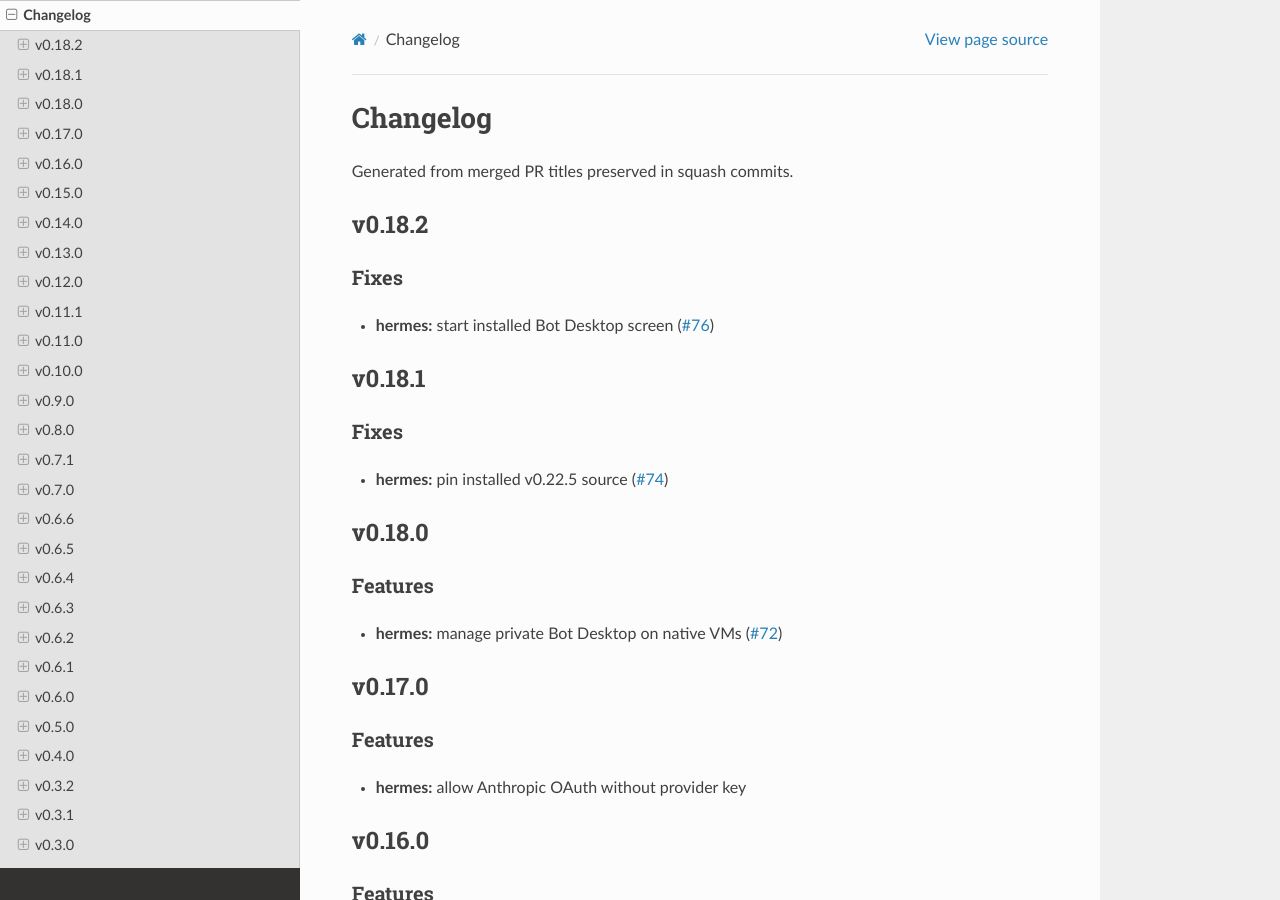
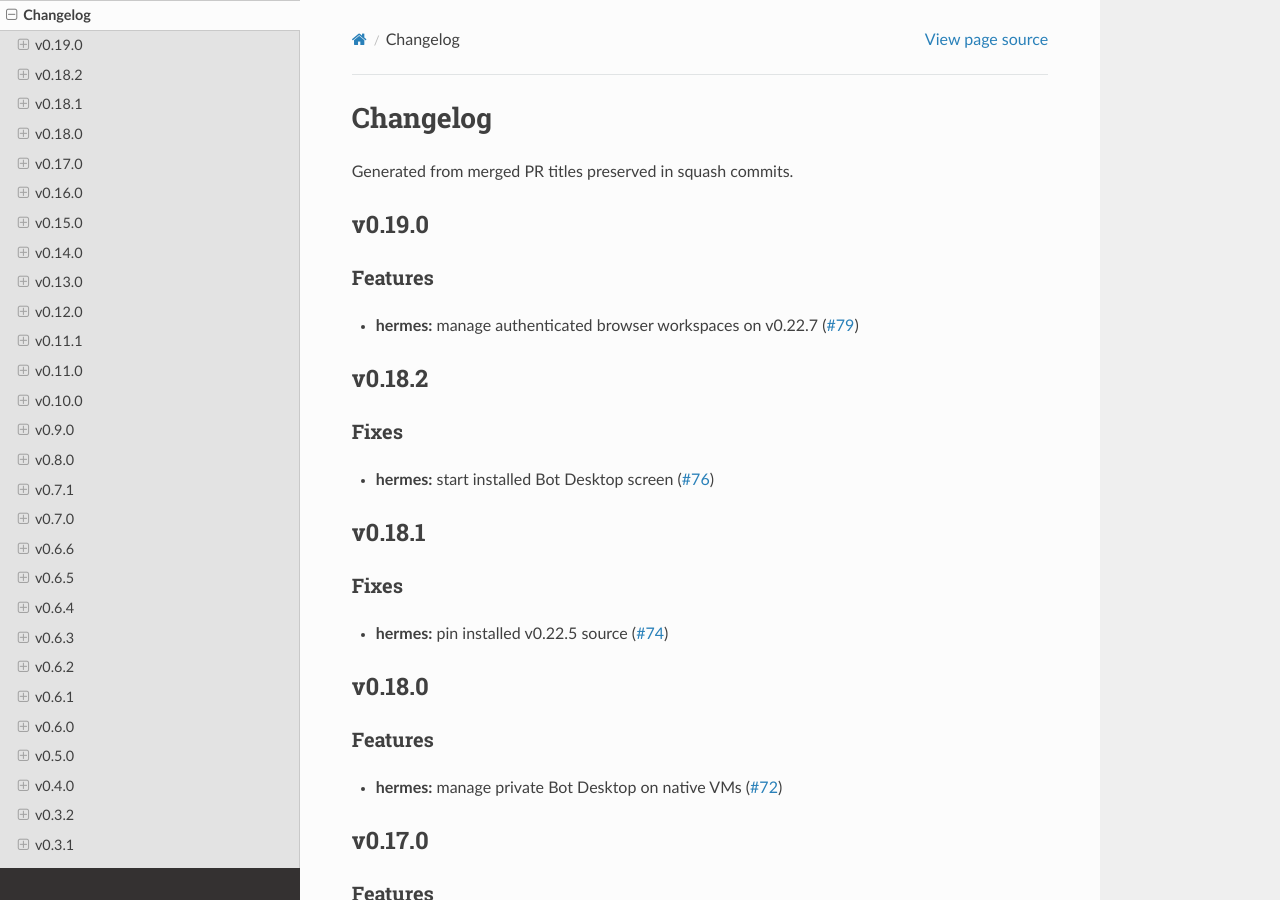
Before and after one commit to CafofoLabs/milkyway, a Sphinx documentation site: the page built from docs/CHANGELOG.md, in a window 1280 px wide and 900 px high. Built offline with Sphinx 7.4.7 and the Read the Docs theme 3.1.0, drawn with Linux system fonts in a browser that asks for light colours; the version number could not be read and is left out.

Commit message:
chore(release): v0.19.0 (#80)

```diff
--- a/docs/CHANGELOG.md
+++ b/docs/CHANGELOG.md
@@ -2,6 +2,10 @@
 
 Generated from merged PR titles preserved in squash commits.
 
+## v0.19.0
+
+### Features
+- **hermes:** manage authenticated browser workspaces on v0.22.7 ([#79](https://github.com/CafofoLabs/milkyway/pull/79))
 ## v0.18.2
 
 ### Fixes
```
Also changed, not shown: 1 other file.
